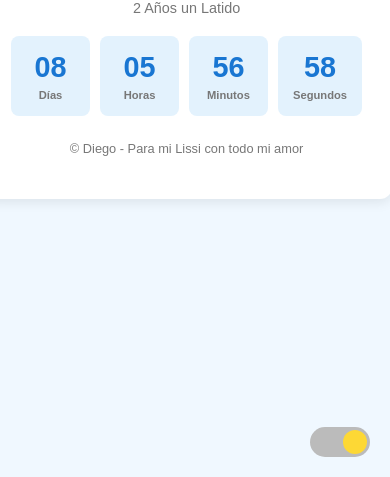
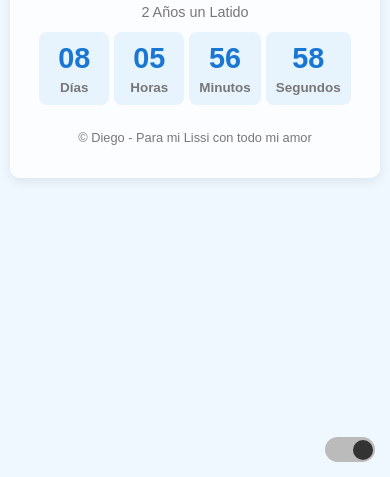
Before and after one commit to ImNavaa/countdownProjectLD, a plain HTML site: page index.html in a window 390 px wide. Shown: the part 367-844 px from the top of the page. Drawn offline with Linux system fonts and the light colour scheme.

Commit message:
Responsividad y eliminacion de campos inecesarios

```diff
--- a/index.html
+++ b/index.html
@@ -48,4 +48,4 @@
 
     <script src="timeCounter.js"></script>
 </body>
-</html>git
+</html>
--- a/style.css
+++ b/style.css
@@ -5,32 +5,42 @@ body {
     justify-content: center;
     align-items: center;
     min-height: 100vh;
-    transition: background-color 0.5s ease; /* Transición suave para el cambio de tema */
+    transition: background-color 0.5s ease; /* Remove background-image from transition */
+    background-size: cover;
+    background-position: center;
+    background-repeat: no-repeat;
 }
 
 body.day-theme {
     background-color: #f0f8ff; /* Un tono muy claro de azul (AliceBlue) para el día */
-    color: #333; /* Texto oscuro para el día */
+    color: #333;
+    /* background-image: url('dia.jpg'); Eliminamos esta línea */
 }
 
 body.night-theme {
     background-color: #1e272e; /* Un tono oscuro (Casi negro) para la noche */
-    color: #f8f8f2; /* Texto claro para la noche */
+    color: #f8f8f2;
+    /* background-image: url('noche.jpg'); Eliminamos esta línea */
 }
 
 .container {
-    background-color: #fff; /* Fondo blanco para el contenedor en ambos temas por defecto */
+    background-color: rgba(255, 255, 255, 0.8); /* Fondo blanco con transparencia (por defecto y para el día) */
     padding: 30px;
     border-radius: 12px;
     box-shadow: 0 4px 12px rgba(0, 0, 0, 0.08);
     text-align: center;
-    width: 90%;
-    max-width: 400px;
+    width: 90%; /* Ajuste para pantallas pequeñas */
+    max-width: 600px; /* Aumentamos el ancho máximo para acomodar los elementos en línea */
     transition: background-color 0.5s ease, box-shadow 0.5s ease; /* Transición suave para el contenedor */
+    margin: 20px; /* Añade un poco de margen en pantallas pequeñas */
+}
+
+body.day-theme .container {
+    background-color: rgba(255, 255, 255, 0.8); /* Aseguramos que sea claro para el día */
 }
 
 .night-theme .container {
-    background-color: #2c3840; /* Un tono más oscuro para el contenedor en la noche */
+    background-color: rgba(44, 56, 64, 0.8); /* Fondo oscuro con transparencia */
     box-shadow: 0 4px 12px rgba(255, 255, 255, 0.08);
 }
 
@@ -61,32 +71,34 @@ header p {
     gap: 10px;
     margin-bottom: 25px;
     justify-content: center;
+    /* flex-wrap: wrap; Eliminamos la propiedad de envolver */
 }
 
 .time-segment {
-    background-color: #212121; /* Fondo oscuro por defecto */
+    background-color: rgba(33, 33, 33, 0.8); /* Fondo oscuro con transparencia */
     color: #fff; /* Texto blanco por defecto */
-    padding: 15px 15px;
+    padding: 15px; /* Reducido el padding para pantallas pequeñas */
     border-radius: 8px;
-    width: 60px;
+    width: auto; /* Ajustamos el ancho automáticamente */
+    min-width: 60px; /* Aseguramos un ancho mínimo */
     text-align: center;
     transition: background-color 0.5s ease, color 0.5s ease;
 }
 
 .day-theme .time-segment {
-    background-color: #e3f2fd; /* Fondo claro para el día */
+    background-color: rgba(227, 242, 253, 0.8); /* Fondo claro con transparencia */
     color: #1976d2; /* Texto azul para el día */
 }
 
 .time-segment span {
     display: block;
-    font-size: 1.8em;
+    font-size: 1.5em; /* Reducido el tamaño de la fuente para pantallas pequeñas */
     font-weight: bold;
 }
 
 .time-segment .label {
     display: block;
-    font-size: 0.7em;
+    font-size: 0.6em; /* Reducido el tamaño de la fuente para pantallas pequeñas */
     color: #777; /* Color de día por defecto */
     margin-top: 5px;
     transition: color 0.5s ease;
@@ -100,6 +112,7 @@ header p {
     margin-top: 20px;
     color: #2e7d32; /* Color de día por defecto */
     font-size: 1em;
+    text-align: center; /* Centrar el mensaje en pantallas pequeñas */
     transition: color 0.5s ease;
 }
 
@@ -115,6 +128,7 @@ footer {
     margin-top: 25px;
     color: #777; /* Color de día por defecto */
     font-size: 0.8em;
+    text-align: center; /* Centrar el footer en pantallas pequeñas */
     transition: color 0.5s ease;
 }
 
@@ -124,12 +138,12 @@ footer {
 
 #theme-toggle-switch {
     position: fixed;
-    bottom: 20px;
-    right: 20px;
-    width: 60px;
-    height: 30px;
-    background-color: #333;
-    border-radius: 15px;
+    bottom: 15px; /* Ajuste para pantallas pequeñas */
+    right: 15px; /* Ajuste para pantallas pequeñas */
+    width: 50px; /* Reduce el ancho */
+    height: 25px; /* Reduce la altura */
+    background-color: #bbb; /* Fondo claro por defecto (día inactivo) */
+    border-radius: 12.5px; /* Ajusta el radio del borde */
     cursor: pointer;
     z-index: 10;
     transition: background-color 0.3s ease;
@@ -147,25 +161,82 @@ footer {
 
 #theme-toggle-switch label {
     position: absolute;
-    top: 3px;
-    left: 3px;
-    width: 24px;
-    height: 24px;
-    background-color: #eee;
+    top: 2.5px; /* Ajuste de la posición */
+    left: 2.5px; /* Ajuste de la posición */
+    width: 20px; /* Reduce el ancho */
+    height: 20px; /* Reduce la altura */
+    background-color: #fdd835; /* Amarillo claro para el selector (día inactivo) */
     border-radius: 50%;
     cursor: pointer;
     transition: transform 0.3s ease;
 }
 
 #theme-checkbox:checked + label {
-    transform: translateX(30px);
-    background-color: #64b5f6; /* Un azul claro para el tema de día */
+    transform: translateX(25px); /* Ajusta el desplazamiento */
+    background-color: #333; /* Fondo oscuro para el selector (noche activo) */
 }
 
-body.day-theme #theme-toggle-switch {
-    background-color: #bbb;
+/* Media Query para pantallas más pequeñas (móviles) */
+@media (max-width: 600px) {
+    .container {
+        width: 95%;
+        padding: 20px;
+        margin: 10px;
+        border-radius: 10px;
+        max-width: none; /* Elimina el ancho máximo en pantallas pequeñas */
+    }
+
+    header h1 {
+        font-size: 1.3em;
+        margin-bottom: 8px;
+    }
+
+    header p {
+        font-size: 0.9em;
+        margin-bottom: 12px;
+    }
+
+    #countdown {
+        gap: 5px;
+        margin-bottom: 20px;
+    }
+
+    .time-segment {
+        padding: 10px;
+        font-size: 1.2em;
+        min-width: 50px; /* Ajusta el ancho mínimo en pantallas pequeñas */
+    }
+
+    .time-segment span {
+        font-size: 1.5em;
+    }
+
+    .time-segment .label {
+        font-size: 0.7em;
+    }
 }
 
-body.day-theme #theme-checkbox:checked + label {
-    background-color: #fdd835; /* Un amarillo para el tema de día activado */
+/* Opcional: Ajustes para pantallas aún más pequeñas */
+@media (max-width: 320px) {
+    header h1 {
+        font-size: 1.1em;
+    }
+
+    #countdown {
+        gap: 2px; /* Reduce aún más el espacio en pantallas muy pequeñas */
+    }
+
+    .time-segment {
+        padding: 8px;
+        font-size: 1em;
+        min-width: 40px;
+    }
+
+    .time-segment span {
+        font-size: 1.3em;
+    }
+
+    .time-segment .label {
+        font-size: 0.6em;
+    }
 }
```
